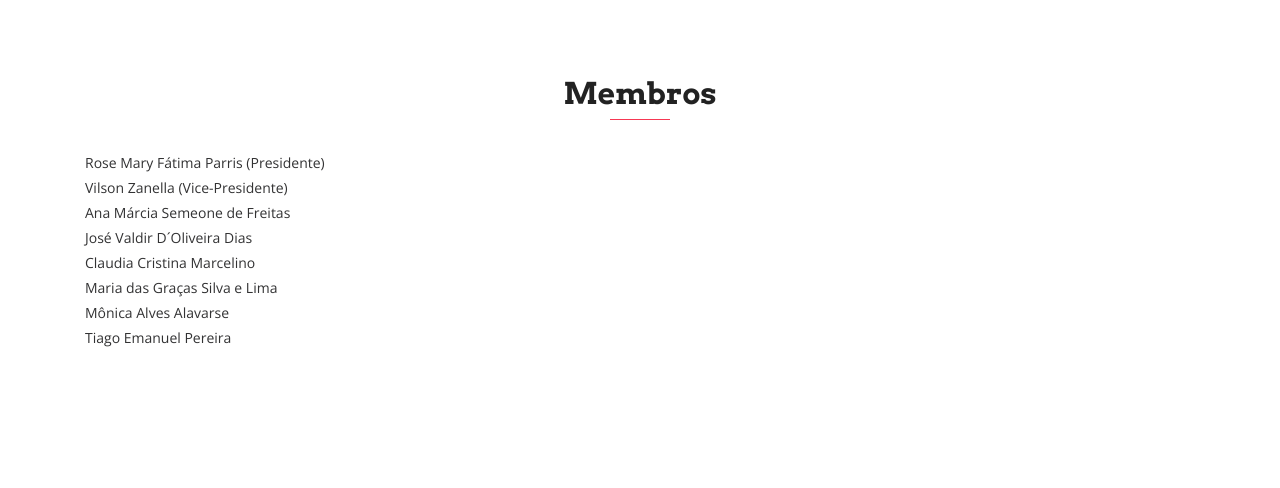
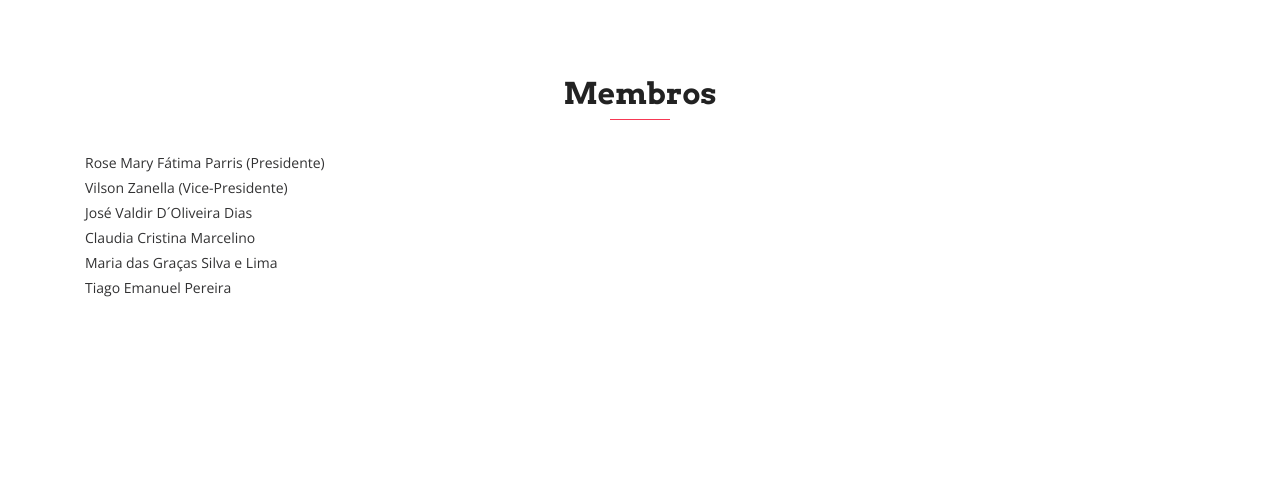
Before and after one commit to ime-usp-br/site-cipa, a plain HTML site: page brigada.html in a window 1280 px wide. Shown: the part 1801-2289 px from the top of the page. Drawn offline with nearby package versions, Linux system fonts and the light colour scheme; files whose address does not match are found by name.

Commit message:
Arrumando o conjunto de membros

```diff
--- a/brigada.html
+++ b/brigada.html
@@ -193,11 +193,9 @@ As fotos dos dois dias de treinamento estão disponíveis em <a href='http://bit
               <ul>
                 <li>Rose Mary Fátima Parris (Presidente)</li>
                 <li>Vilson Zanella (Vice-Presidente)</li>
-                <li>Ana Márcia Semeone de Freitas</li>
                 <li>José Valdir D´Oliveira Dias</li>
                 <li>Claudia Cristina Marcelino </li>
                 <li>Maria das Graças Silva e Lima </li>
-                <li>Mônica Alves Alavarse</li>
                 <li>Tiago Emanuel Pereira</li>
               </ul>
             </p>
```
Also changed, not shown: index.html (+0 -2 lines), sipat.html (+0 -2 lines).
